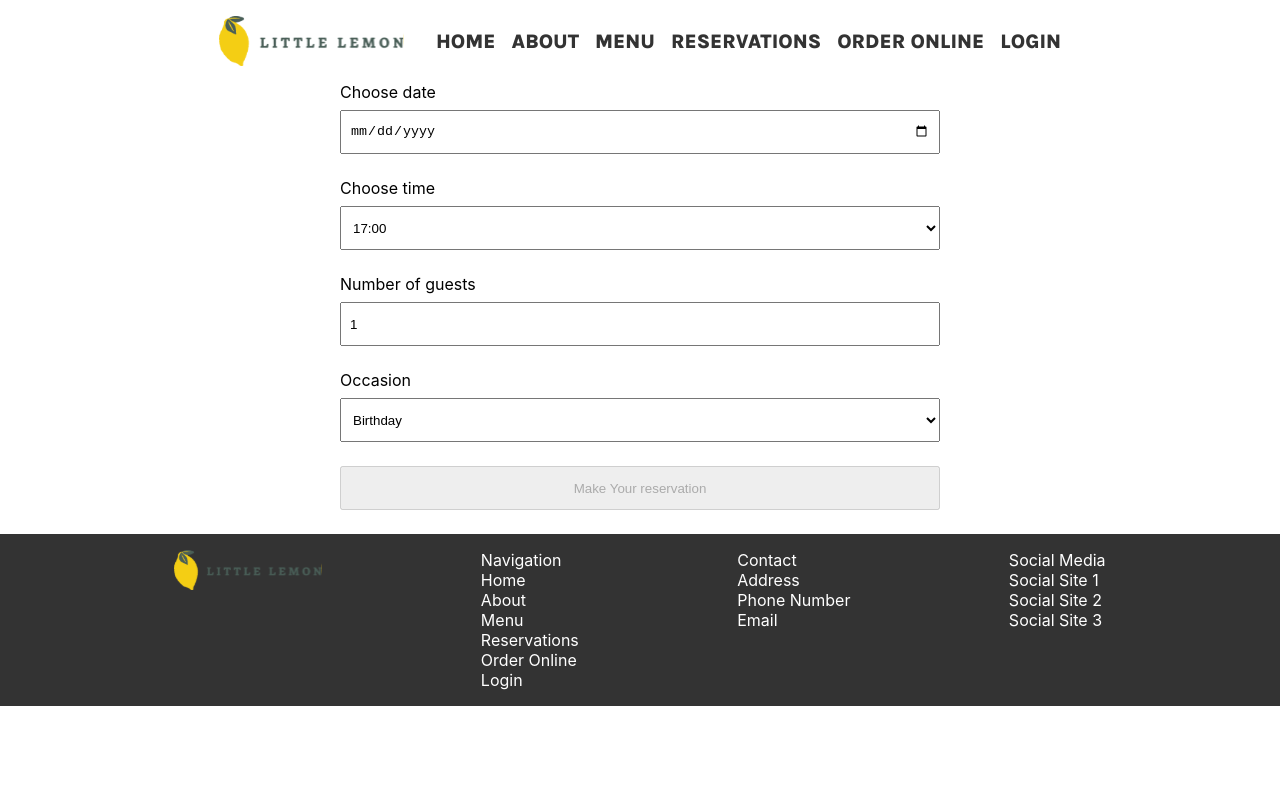
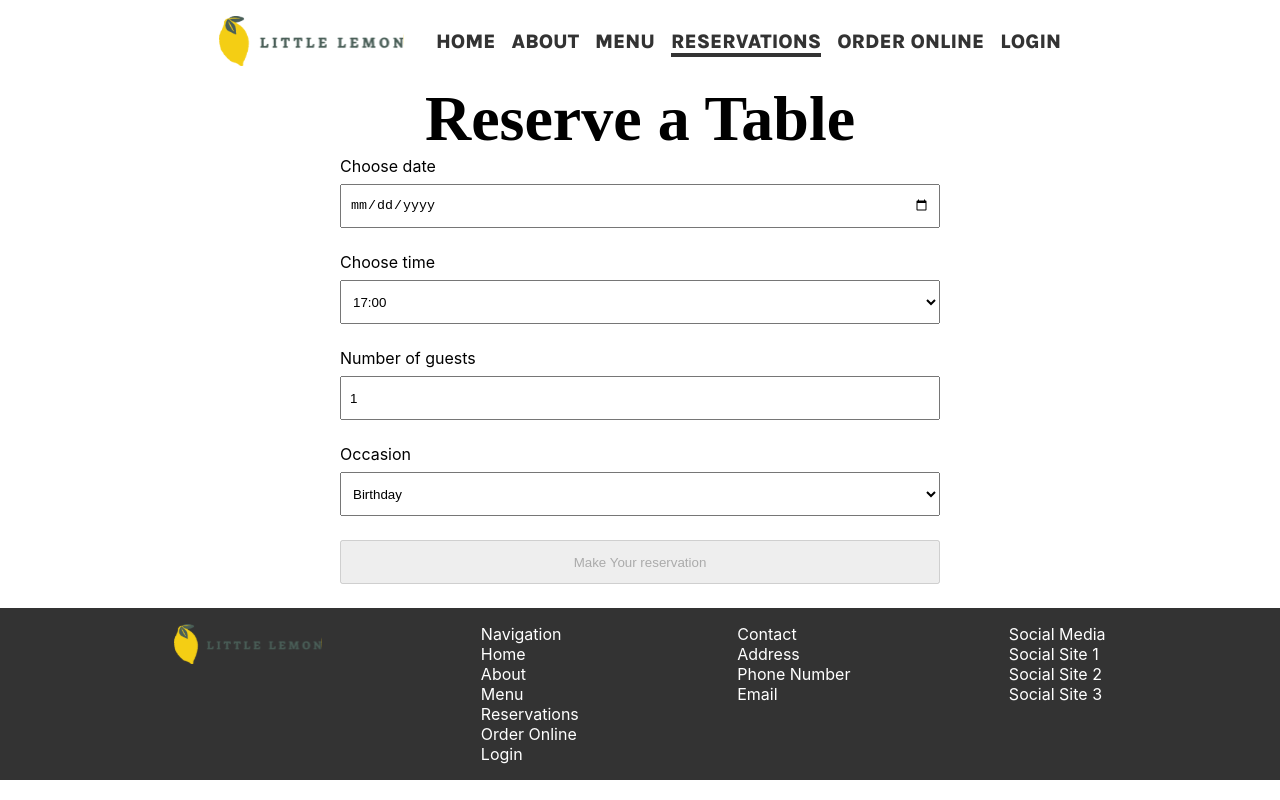
Before and after one commit to drrand/meta_capstone, a React (Create React App) app: page /Reservations in a window 1280 px wide. Built offline with nearby package versions, Linux system fonts and the light colour scheme; a web font is replaced by a local one.

Commit message:
add H1 to booking form, add underline to nav

```diff
--- a/src/BookingForm.css
+++ b/src/BookingForm.css
@@ -22,3 +22,8 @@ input ~ p {
     color:darkred;
 
 }
+
+#BookingFormTitle {
+    margin: auto;
+    width: fit-content;
+}
--- a/src/BookingForm.js
+++ b/src/BookingForm.js
@@ -79,7 +79,7 @@ const BookingForm = ({
 
     return (
         <>
-        <h1></h1>
+        <h1 id="BookingFormTitle">Reserve a Table</h1>
         <form >
             <label htmlFor="resDate">Choose date</label>
             <input
@@ -134,7 +134,9 @@ const BookingForm = ({
                 type="submit"
                 value="Make Your reservation"
                 onClick={(event) => handleSubmit(event)}
-                disabled={(!touched.resDate || !touched.resTime || !touched.guestNum || !touched.occasion || errors.resDate )} />
+                disabled={(!touched.resDate || !touched.resTime || !touched.guestNum || !touched.occasion || errors.resDate )}
+                aria-label="On Click"
+                />
         </form>
         </>
     )
--- a/src/Nav.css
+++ b/src/Nav.css
@@ -19,4 +19,9 @@ nav li, .navEl {
   line-height: normal;
   text-transform: uppercase;
   text-decoration: none;
+  transition: border-bottom 200ms ease-in-out;
 }
+
+.currentPage {
+  border-bottom: 4px solid #333;
+}
--- a/src/Nav.js
+++ b/src/Nav.js
@@ -1,15 +1,23 @@
-import { Link } from 'react-router';
+import { Link, useLocation } from 'react-router';
 import './Nav.css';
 
 const Nav = () => {
-    return(
+
+    const location = useLocation();
+
+    return (
         <nav>
             <ul>
-                <li><Link className="navEl" to="/">Home</Link></li>
+                <li>
+                    <Link
+                    className={`navEl ${location.pathname === '/' ? 'currentPage' : ''}`}
+                    to="/">Home</Link>
+                </li>
                 <li><a>About</a></li>
                 <li><a>Menu</a></li>
-                <li><Link className="navEl" to="/Reservations">Reservations</Link></li>
-                <li><Link className="navEl" to="/OrderOnline">Order Online</Link></li>
+                <li>
+                    <Link className={`navEl ${location.pathname === '/Reservations' ? 'currentPage' : ''}`} to="/Reservations">Reservations</Link></li>
+                <li><a className="navEl" to="/OrderOnline">Order Online</a></li>
                 <li><a>Login</a></li>
             </ul>
         </nav>
```
